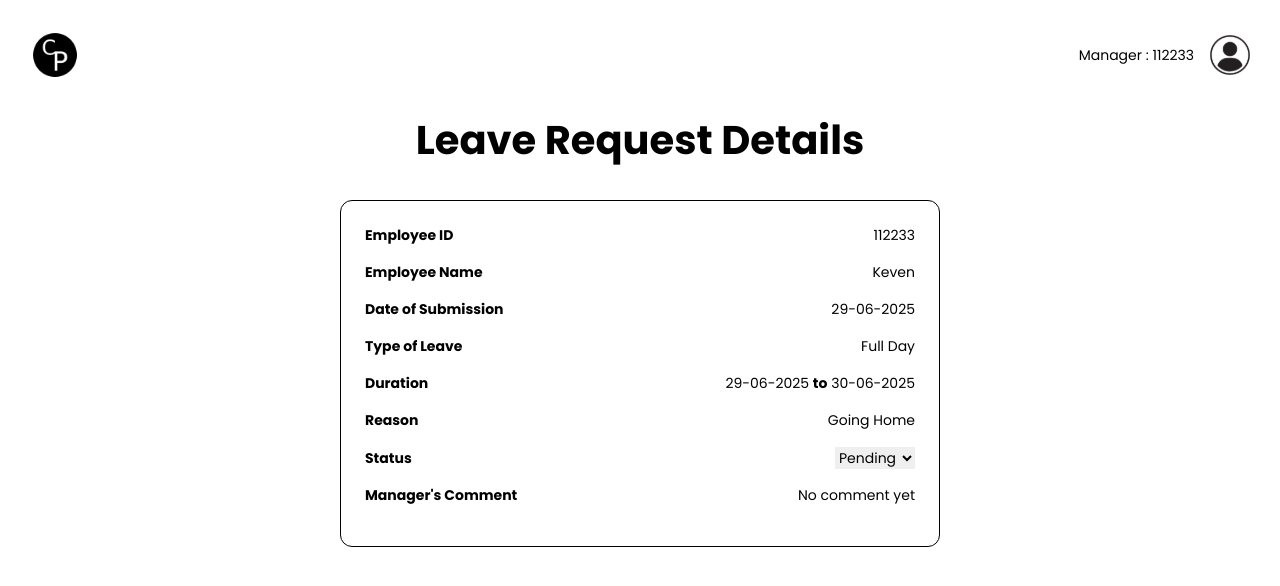
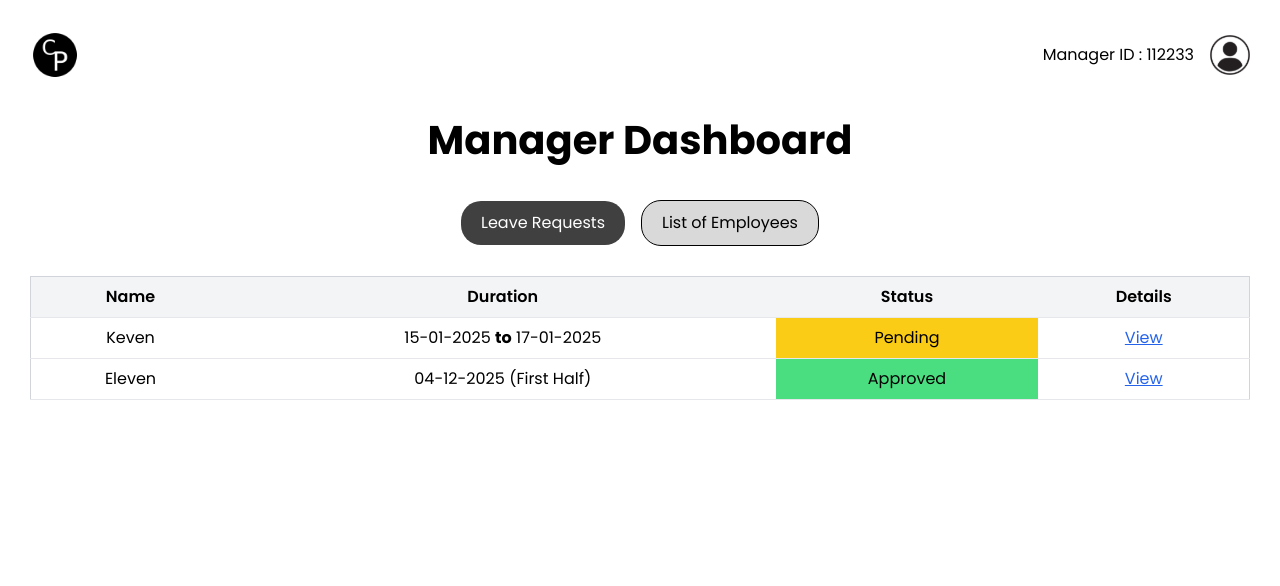
Before and after one commit to PiyushThapaa/Company-Portal-Website, a React (Vite) app: page / in a window 1280 px wide. Shown: the top 586 px of the page. Built offline with nearby package versions, Linux system fonts and the light colour scheme.

Commit message:
added leave request list page

```diff
--- a/src/App.jsx
+++ b/src/App.jsx
@@ -12,10 +12,10 @@ function App() {
     <>
     {/* <Login /> */}
     {/* <LeaveApplyForm /> */}
-    {/* <ManagerDashboard /> */}
+    <ManagerDashboard />
     {/* <LeavesOverview /> */}
     {/* <AddAnEmployeeForm /> */}
-    <LeaveRequestDetails />
+    {/* <LeaveRequestDetails /> */}
     </>
   )
 }
--- a/src/Pages/ManagerDashboard/LeaveRequestDetails.jsx
+++ b/src/Pages/ManagerDashboard/LeaveRequestDetails.jsx
@@ -1,7 +1,20 @@
-import React from 'react'
+import React, { useState } from 'react'
 import Header from '../../components/Header'
+import CTAButton from '../../components/CTAButton'
+import CancelButton from '../../components/CancelButton'
 
 function LeaveRequestDetails() {
+    const [dropdownColor, setDropdownColor] = useState("bg-yellow-500 text-black")
+
+    const dropdownColorHandler = (e) => {
+        if (e.target.value == "pending") {
+            setDropdownColor("bg-yellow-500 text-black")
+        } else if(e.target.value == "approve"){
+            setDropdownColor("bg-green-500 text-white")
+        } else {
+            setDropdownColor("bg-red-500 text-white")
+        }
+    }
   return (
     <div className='mx-auto text-[14px]'>
         <Header role={"Manager"} id={112233} />
@@ -34,15 +47,19 @@ function LeaveRequestDetails() {
                 </div>
                 <div className='flex justify-between mb-4 items-center'>
                     <b>Status</b>
-                    <select name="" id="">
-                        <option value="" className='bg-yellow-400 text-white rounded'>Pending</option>
-                        <option value="">Approve</option>
-                        <option value="">Reject</option>
+                    <select name="status" id="status" className={`${dropdownColor} px-1 py-[5px] rounded`} onChange={(e)=>dropdownColorHandler(e)} >
+                        <option value="pending" className='bg-white text-black'>Pending</option>
+                        <option value="approve" className='bg-white text-black'>Approve</option>
+                        <option value="reject" className='bg-white text-black'>Reject</option>
                     </select>
                 </div>
-                <div className='flex justify-between mb-4'>
-                    <b>Manager's Comment</b>
-                    <p>No comment yet</p>
+                <div className='flex justify-between mb-4 flex-col'>
+                    <b>Add Comment (Optional)</b>
+                    <input type="text" name="" id="" className='border border-black rounded w-full my-3 px-2 py-2 bg-[#F0F0F0]' />
+                </div>
+                <div className='text-center'>
+                    <CTAButton text={"Change Status"} />
+                    <CancelButton />
                 </div>
             </div>
         </main>
--- a/src/Pages/ManagerDashboard/ManagerDashboard.jsx
+++ b/src/Pages/ManagerDashboard/ManagerDashboard.jsx
@@ -1,18 +1,21 @@
-import React from 'react'
+import React, { useState } from 'react'
 import Header from '../../components/Header'
 import ListOfEmployees from '../../components/ListOfEmployees'
+import LeaveRequestList from '../../components/LeaveRequestList'
 
 function ManagerDashboard() {
+  const [mainComponent, setMainComponent] = useState(true)
   return (
     <div className='mx-auto'>
         <Header role={"Manager ID"} id={112233} />
-        <main>
+        <main className='mx-[30px]'>
             <h1 className='text-[40px] font-bold text-center'>Manager Dashboard</h1>
             <div className='text-center m-[30px]'>
-                <button className='bg-[#D9D9D9] px-5 py-[10px] border border-black rounded-[20px] text-black mr-2'>Leave Requests</button>
-                <button className='bg-[#404040] px-5 py-[10px] rounded-[20px] text-white ml-2'>List of Employees</button>
+                <button className={`${!mainComponent? "bg-[#D9D9D9] text-black border border-black":"bg-[#404040] text-white"} px-5 py-[10px] rounded-[20px]  mr-2`} onClick={()=>setMainComponent(true)}>Leave Requests</button>
+                <button className={`${mainComponent? "bg-[#D9D9D9] text-black border border-black":"bg-[#404040] text-white"} px-5 py-[10px] rounded-[20px] ml-2`} onClick={()=>setMainComponent(false)}>List of Employees</button>
             </div>
-            <ListOfEmployees />
+            {!mainComponent && <ListOfEmployees />}
+            {mainComponent && <LeaveRequestList />}
         </main>
     </div>
   )
--- /dev/null
+++ b/src/components/LeaveRequestList.jsx
@@ -0,0 +1,34 @@
+import React from 'react'
+
+function LeaveRequestList() {
+    return (
+        <table className="w-full border border-gray-300 border-collapse text-center mt-[30px]">
+            <thead className="bg-gray-100">
+                <tr>
+                    <th className="px-4 py-2 font-semibold border-b">Name</th>
+                    <th className="px-4 py-2 font-semibold border-b">Duration</th>
+                    <th className="px-4 py-2 font-semibold border-b">Status</th>
+                    <th className="px-4 py-2 font-semibold border-b">Details</th>
+                </tr>
+            </thead>
+            <tbody>
+                <tr className="hover:bg-gray-50">
+                    <td className="px-4 py-2 border-b">Keven</td>
+                    <td className="px-4 py-2 border-b">15-01-2025 <b>to</b> 17-01-2025</td>
+                    <td className="px-4 py-2 border-b bg-yellow-400">Pending</td>
+                    <td className="px-4 py-2 border-b hover:no-underline underline text-[#2563eb] cursor-pointer">View</td>
+                </tr>
+            </tbody>
+            <tbody>
+                <tr className="hover:bg-gray-50">
+                    <td className="px-4 py-2 border-b">Eleven</td>
+                    <td className="px-4 py-2 border-b">04-12-2025 (First Half)</td>
+                    <td className="px-4 py-2 border-b bg-green-400">Approved</td>
+                    <td className="px-4 py-2 border-b hover:no-underline underline text-[#2563eb] cursor-pointer">View</td>
+                </tr>
+            </tbody>
+        </table>
+    )
+}
+
+export default LeaveRequestList
--- a/src/components/ListOfEmployees.jsx
+++ b/src/components/ListOfEmployees.jsx
@@ -5,7 +5,7 @@ import DeleteIcon from "../assets/DeleteIcon.svg"
 
 function ListOfEmployees() {
     return (
-        <div className='m-auto w-[90%]'>
+        <div className='m-auto w-full'>
             <div className='flex'>
                 <div className='relative w-full'>
                     <input type="text" name="" id="" placeholder='Name...' className='w-full h-full border-2 border-black rounded-[10px] p-2' />
```
